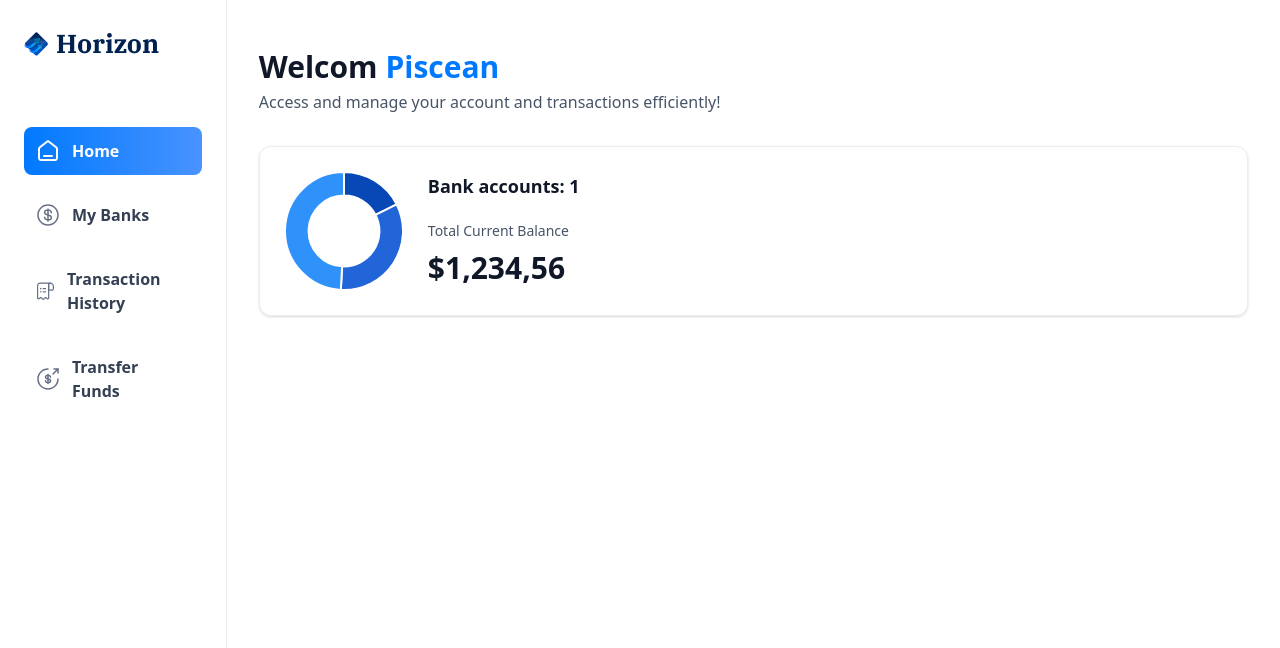
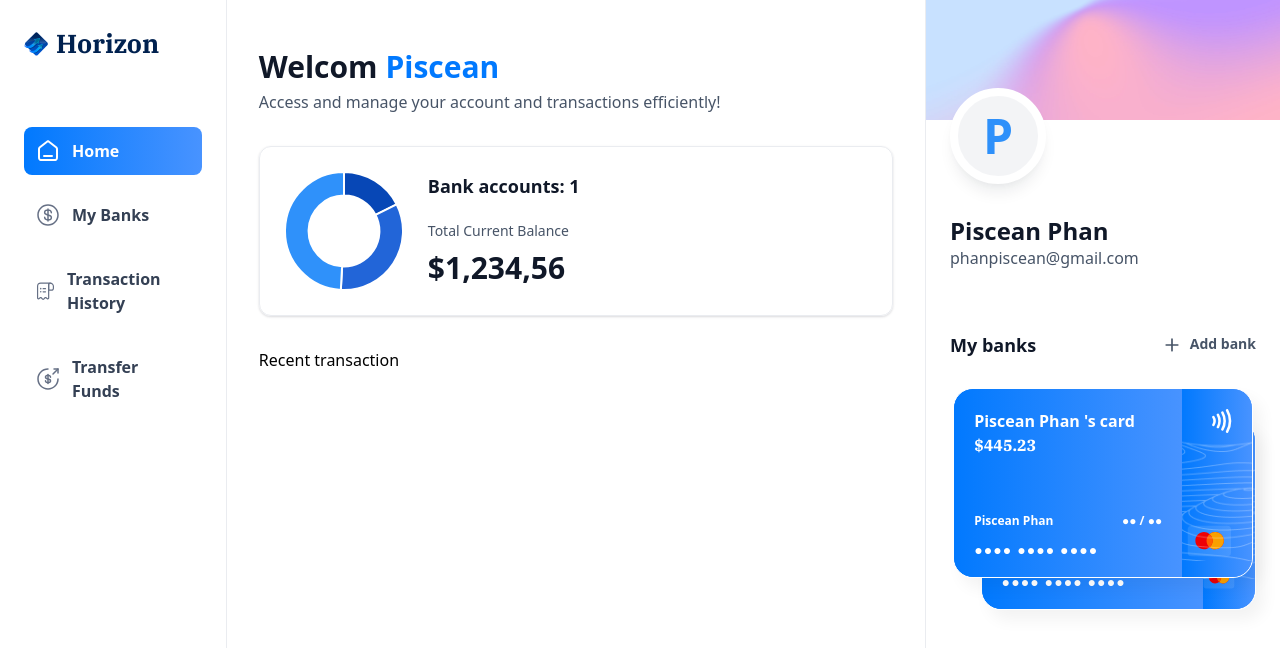
Before and after one commit to PhanTrungDuc25203/banking, a Next.js app: page / in a window 1280 px wide. Shown: the top 648 px of the page. Built offline with nearby package versions, Linux system fonts and the light colour scheme.

Commit message:
tạo giao diện của các thẻ ngân hàng, tạo route cho các trang khác trên sidebar

```diff
--- /dev/null
+++ b/app/(root)/my-banks/page.tsx
@@ -0,0 +1,9 @@
+import React from 'react'
+
+const MyBanks = () => {
+    return (
+        <div>MyBanks</div>
+    )
+}
+
+export default MyBanks
--- a/app/(root)/page.tsx
+++ b/app/(root)/page.tsx
@@ -1,10 +1,11 @@
 import HeaderBox from '@/components/HeaderBox'
+import RightSidebar from '@/components/RightSidebar';
 import TotalBalanceBox from '@/components/TotalBalanceBox';
 import React from 'react'
 
 const Home = () => {
 
-    const loggedIn = { firstName: 'Piscean' };
+    const loggedIn = { firstName: 'Piscean', lastName: 'Phan', email: 'phanpiscean@gmail.com' };
 
     return (
         <section className="home">
@@ -23,7 +24,15 @@
                         totalCurrentBalance={1234.56}
                     />
                 </header>
+
+                Recent transaction
             </div>
+            <RightSidebar
+                user={loggedIn}
+                transactions={[]}
+                banks={[{ currentBalance: 445.23 }, { currentBalance: 4331.23 }, { currentBalance: 9923.23 }]}
+
+            />
         </section>
     )
 }
--- /dev/null
+++ b/app/(root)/payment-transfer/page.tsx
@@ -0,0 +1,9 @@
+import React from 'react'
+
+const Transfer = () => {
+    return (
+        <div>Transfer</div>
+    )
+}
+
+export default Transfer
--- /dev/null
+++ b/app/(root)/transaction-history/page.tsx
@@ -0,0 +1,9 @@
+import React from 'react'
+
+const TransactionHistory = () => {
+    return (
+        <div>TransactionHistory</div>
+    )
+}
+
+export default TransactionHistory
--- /dev/null
+++ b/components/BankCard.tsx
@@ -0,0 +1,60 @@
+import { formatAmount } from '@/lib/utils'
+import Link from 'next/link'
+import Image from 'next/image'
+import React from 'react'
+
+const BankCard = ({ userName, account, showBalance = true }: CreditCardProps) => {
+    return (
+        <div className="flex flex-col">
+            <Link href="/" className="bank-card">
+                <div className="bank-card_content">
+                    <div className="">
+                        <h1 className="text-16 font-semibold text-white">
+                            {account && account.name ? account.name : `${userName} 's card`}
+                        </h1>
+                        <p className="font-ibm-plex-serif font-black text-white">
+                            {formatAmount(account.currentBalance)}
+                        </p>
+                    </div>
+                    <article className="flex flex-col gap-2">
+                        <div className="flex justify-between">
+                            <h1 className="text-12 font-semibold text-white">
+                                {userName}
+                            </h1>
+                            <h2 className="text-12 font-semibold text-white">
+                                ●● / ●●
+                            </h2>
+                        </div>
+                        <p className="text-14 font-semibold tracking-[1.1px] text-white">
+                            ●●●● ●●●● ●●●● <span className="text-16">{account.mask}</span>
+                        </p>
+                    </article>
+                </div>
+                <div className="bank-card_icon">
+                    <Image
+                        src="/icons/Paypass.svg"
+                        width={20}
+                        height={24}
+                        alt="pay"
+                    />
+                    <Image
+                        src="/icons/mastercard.svg"
+                        width={45}
+                        height={32}
+                        alt="mastercard"
+                        className="ml-8"
+                    />
+                </div>
+                <Image
+                    src="/icons/lines.png"
+                    width={316}
+                    height={190}
+                    alt="lines"
+                    className="absolute top-0 left-0"
+                />
+            </Link>
+        </div>
+    )
+}
+
+export default BankCard
--- /dev/null
+++ b/components/RightSidebar.tsx
@@ -0,0 +1,66 @@
+import Link from 'next/link'
+import Image from 'next/image'
+import React from 'react'
+import BankCard from './BankCard'
+
+const RightSidebar = ({ user, transactions, banks }: RightSidebarProps) => {
+    return (
+        <aside className="right-sidebar">
+            <section className="flex flex-col pb-8">
+                <div className="profile-banner"></div>
+                <div className="profile">
+                    <div className="profile-img">
+                        <span className="text-5xl font-bold text-blue-500">
+                            {user && user.firstName && user.firstName[0]}
+                        </span>
+                    </div>
+                    <div className="profile-details">
+                        <h1 className="profile-name">
+                            {user && user.firstName} {user && user.lastName}
+                        </h1>
+                        <p className="profile-email">
+                            {user && user.email}
+                        </p>
+                    </div>
+                </div>
+            </section>
+            <section className="banks">
+                <div className="flex w-full justify-between">
+                    <h2 className="header-2">
+                        My banks
+                    </h2>
+                    <Link href="/" className="flex gap-2">
+                        <Image src="/icons/plus.svg" width={20} height={20} alt="plus" />
+                        <h2 className="text-14 font-semibold text-gray-600">
+                            Add bank
+                        </h2>
+                    </Link>
+                </div>
+                {banks?.length > 0 && (
+                    <div className="relative flex flex-1 flex-col items-center justify-center gap-5">
+                        <div className="relative z-10">
+                            <BankCard
+                                key={banks[0].$id}
+                                account={banks[0]}
+                                userName={`${user.firstName} ${user.lastName}`}
+                                showBalance={false}
+                            />
+                        </div>
+                        {banks[1] && (
+                            <div className="absolute right-0 top-8 z-0 w-[90%]">
+                                <BankCard
+                                    key={banks[1].$id}
+                                    account={banks[1]}
+                                    userName={`${user.firstName} ${user.lastName}`}
+                                    showBalance={false}
+                                />
+                            </div>
+                        )}
+                    </div>
+                )}
+            </section>
+        </aside>
+    )
+}
+
+export default RightSidebar
```
